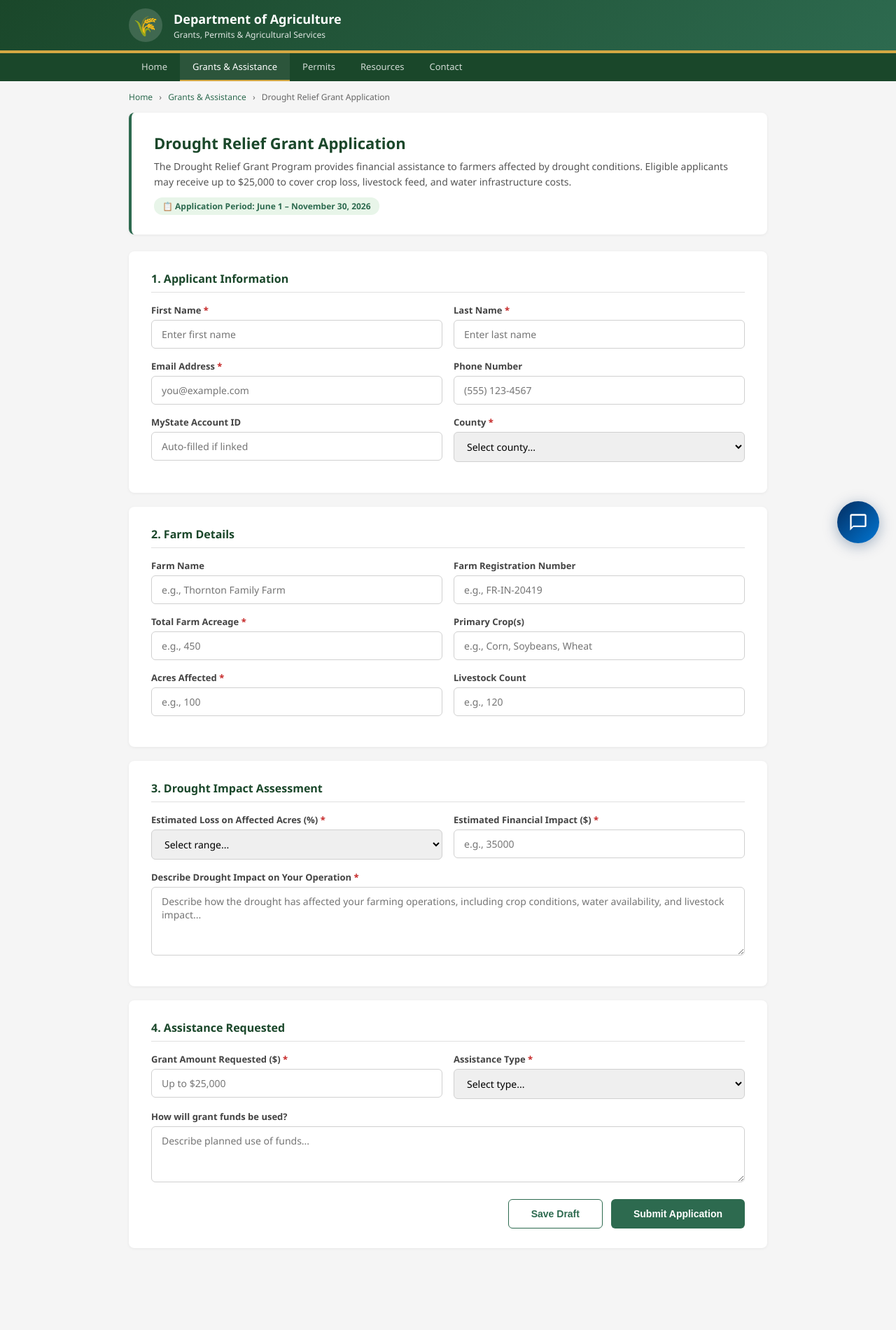
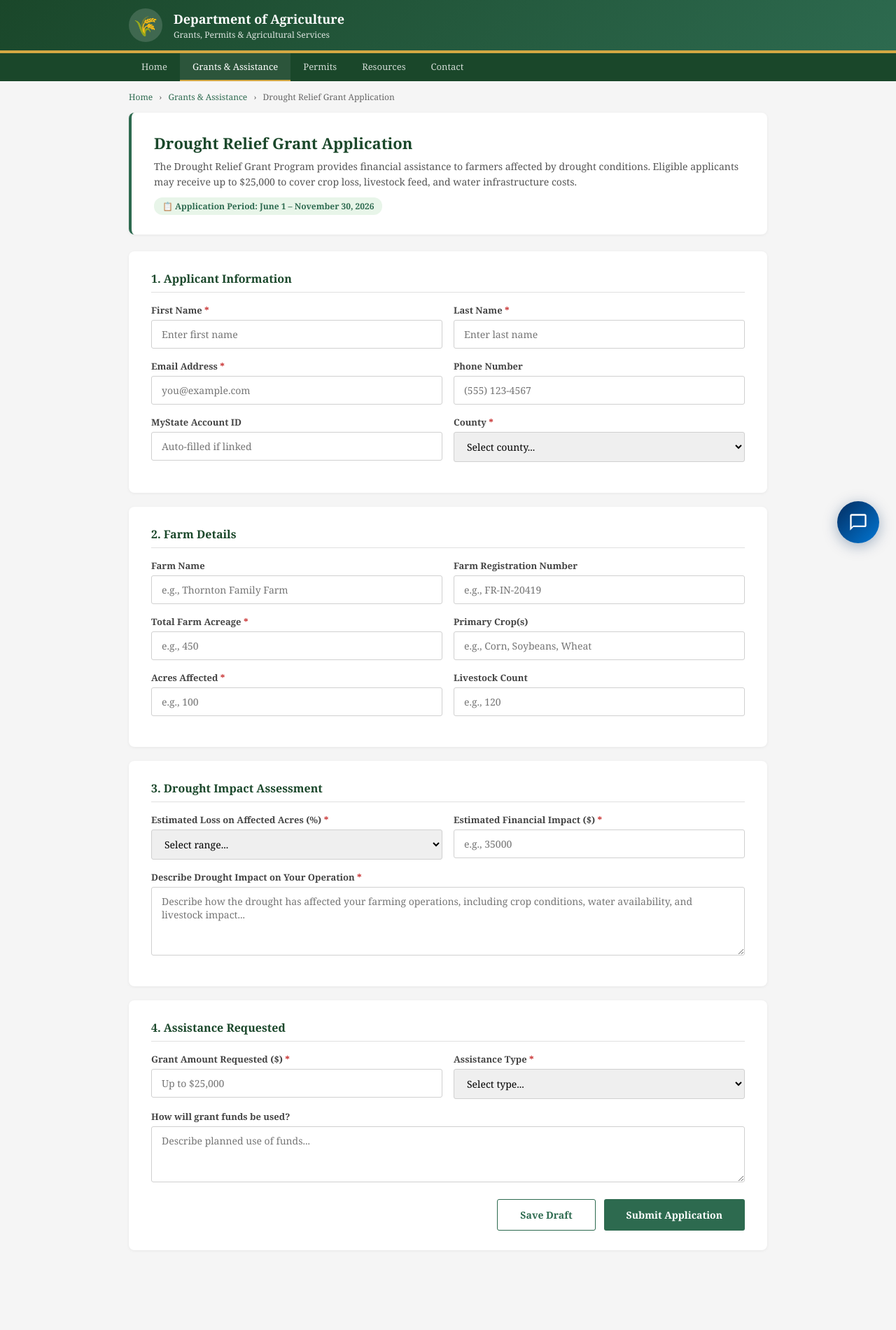
Before and after one commit to akim211/agency-x-demo, a plain HTML site: page drought-relief-form.html in a window 1280 px wide. Shown: the top 1900 px of the page at 70% size. Drawn offline with Linux system fonts and the light colour scheme.

Commit message:
Change font family to Georgia in drought relief form

```diff
--- a/drought-relief-form.html
+++ b/drought-relief-form.html
@@ -7,7 +7,7 @@
     <style>
         * { margin: 0; padding: 0; box-sizing: border-box; }
         body {
-            font-family: 'Segoe UI', -apple-system, BlinkMacSystemFont, Roboto, sans-serif;
+            font-family: Georgia, 'Times New Roman', Times, serif;
             background: #f5f5f5;
             color: #333;
         }
@@ -32,8 +32,8 @@
             display: flex; align-items: center; justify-content: center;
             font-size: 28px;
         }
-        .agency-header h1 { font-size: 18px; font-weight: 600; }
-        .agency-header p { font-size: 12px; opacity: 0.85; margin-top: 2px; }
+        .agency-header h1 { font-size: 18px; font-weight: 600; font-family: Georgia, serif; }
+        .agency-header p { font-size: 12px; opacity: 0.85; margin-top: 2px; font-family: Georgia, serif; }
         .agency-nav {
             background: #1a472a;
             padding: 0;
@@ -50,6 +50,7 @@
             padding: 10px 18px;
             font-size: 13px;
             font-weight: 500;
+            font-family: Georgia, serif;
             transition: all 0.15s;
             border-bottom: 2px solid transparent;
         }
@@ -85,6 +86,7 @@
             font-size: 22px;
             color: #1a472a;
             margin-bottom: 8px;
+            font-family: Georgia, serif;
         }
         .form-intro p {
             color: #555;
@@ -114,6 +116,7 @@
             margin-bottom: 16px;
             padding-bottom: 8px;
             border-bottom: 1px solid #e0e0e0;
+            font-family: Georgia, serif;
         }
         .form-row {
             display: grid;
@@ -125,17 +128,18 @@
         .form-group { display: flex; flex-direction: column; }
         .form-group label {
             font-size: 13px;
-            font-weight: 600;
+            font-weight: bold;
             color: #444;
             margin-bottom: 5px;
+            font-family: Georgia, serif;
         }
         .form-group label .required { color: #c62828; }
         .form-group input, .form-group select, .form-group textarea {
             padding: 10px 14px;
             border: 1px solid #d0d0d0;
-            border-radius: 6px;
+            border-radius: 3px;
             font-size: 14px;
-            font-family: inherit;
+            font-family: Georgia, serif;
             transition: border-color 0.2s, box-shadow 0.2s;
         }
         .form-group input:focus, .form-group select:focus, .form-group textarea:focus {
@@ -155,9 +159,10 @@
             color: white;
             border: none;
             padding: 12px 32px;
-            border-radius: 6px;
+            border-radius: 3px;
             font-size: 14px;
-            font-weight: 600;
+            font-weight: bold;
+            font-family: Georgia, serif;
             cursor: pointer;
             transition: background 0.2s;
         }
@@ -167,9 +172,10 @@
             color: #2d6a4f;
             border: 1px solid #2d6a4f;
             padding: 12px 32px;
-            border-radius: 6px;
+            border-radius: 3px;
             font-size: 14px;
-            font-weight: 600;
+            font-weight: bold;
+            font-family: Georgia, serif;
             cursor: pointer;
             transition: all 0.2s;
         }
@@ -197,6 +203,7 @@
             font-size: 26px;
             color: #1a472a;
             margin-bottom: 10px;
+            font-family: Georgia, serif;
         }
         .success-card .subtitle {
             font-size: 15px;
@@ -213,17 +220,19 @@
         }
         .confirmation-box .label {
             font-size: 11px;
-            font-weight: 700;
+            font-weight: bold;
             text-transform: uppercase;
             letter-spacing: 0.05em;
             color: #888;
             margin-bottom: 4px;
+            font-family: Georgia, serif;
         }
         .confirmation-box .ref-number {
             font-size: 22px;
-            font-weight: 700;
+            font-weight: bold;
             color: #1a472a;
             letter-spacing: 0.05em;
+            font-family: Georgia, serif;
         }
         .success-details {
             font-size: 13px;
@@ -245,6 +254,7 @@
             font-size: 12px;
             text-align: center;
             margin-top: 40px;
+            font-family: Georgia, serif;
         }
         @media (max-width: 768px) {
             .form-row { grid-template-columns: 1fr; }
```
